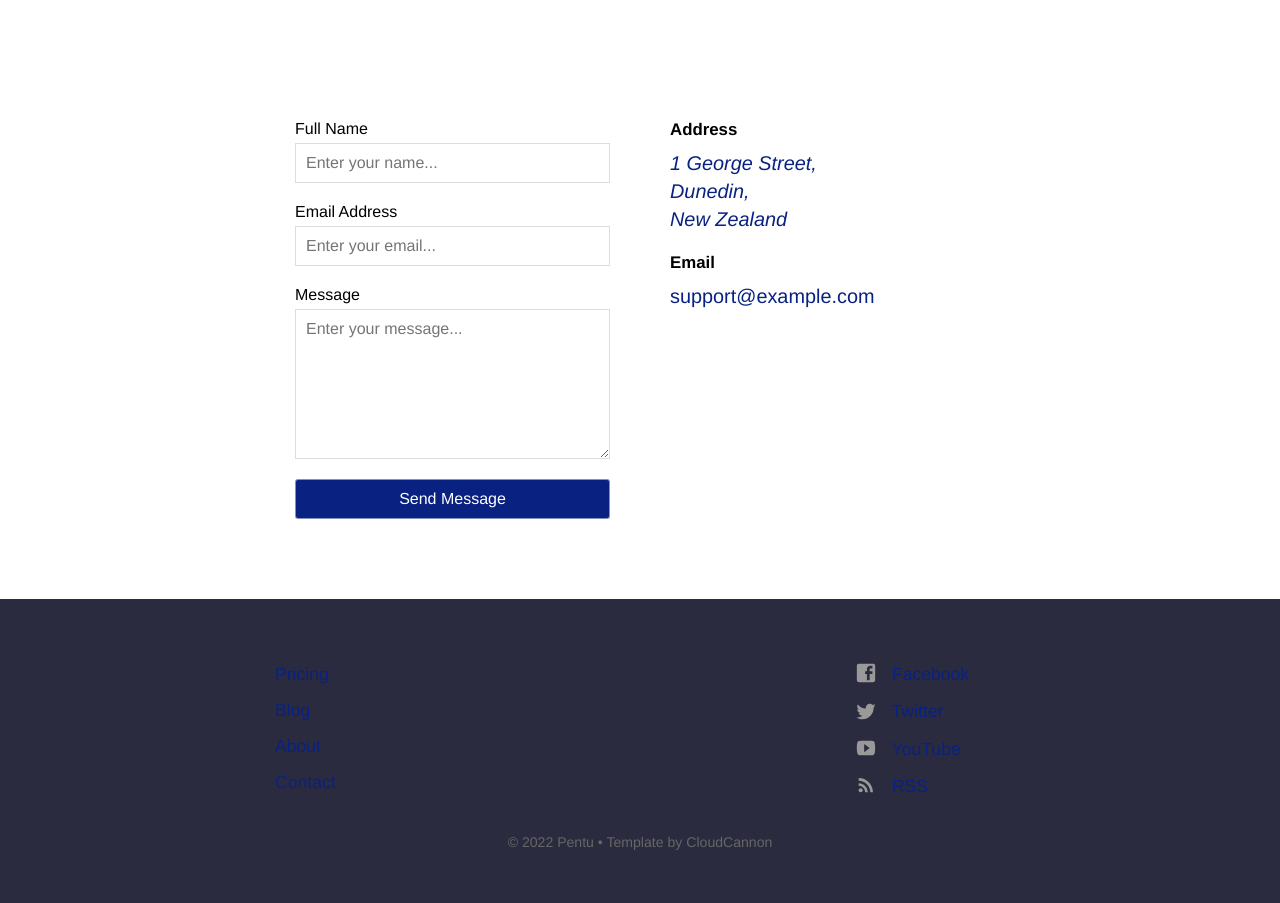
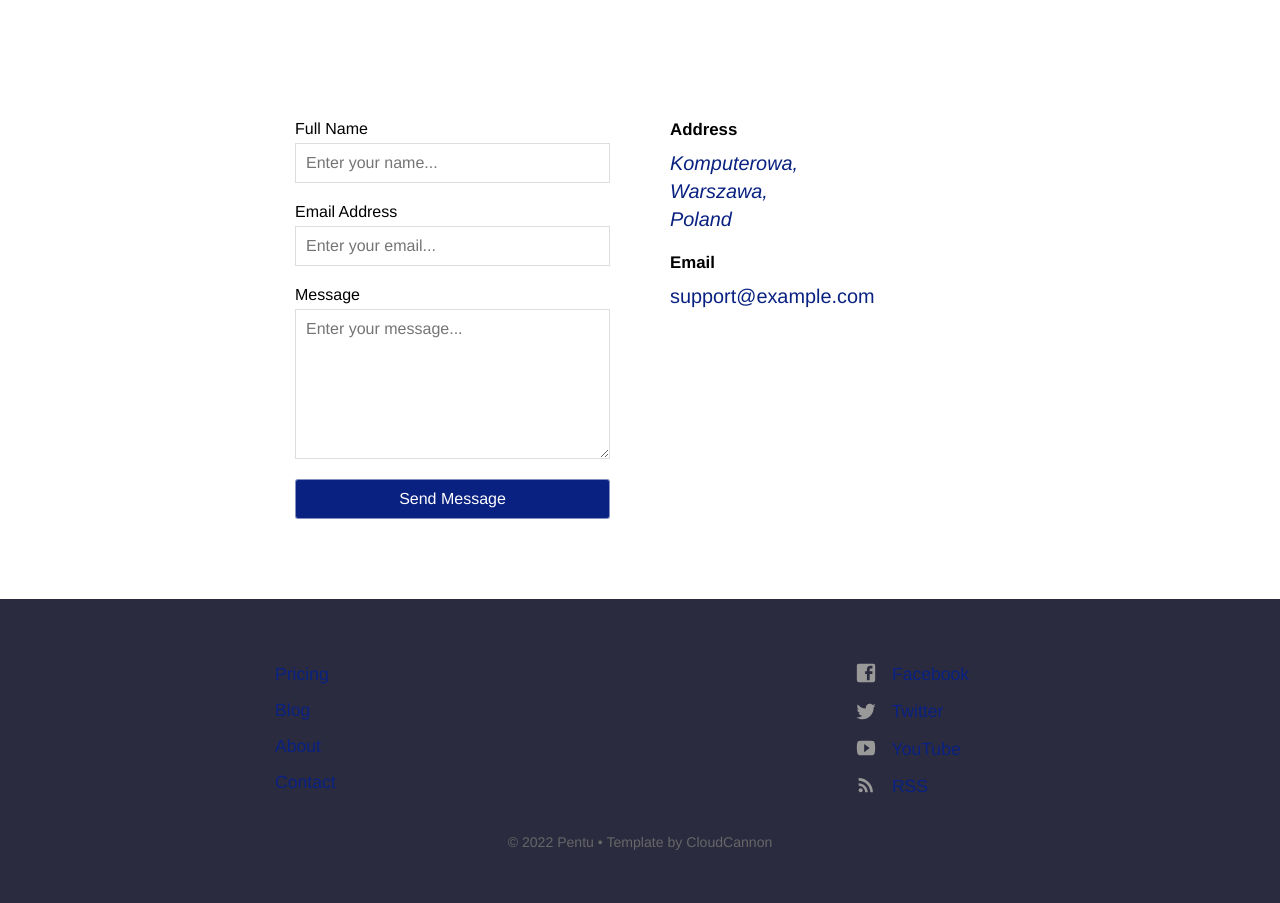
Before and after one commit to pentucybersec/pentucybersec.github.io, a Jekyll site: the page built from contact.html, in a window 1280 px wide. Shown: the part 775-1678 px from the top of the page. Built offline with Jekyll 4.4.1, drawn with Linux system fonts in a browser that asks for light colours.

```diff
--- a/contact.html
+++ b/contact.html
@@ -4,9 +4,9 @@ heading: Get in touch today
 description: We'd love to help you improve your sales.
 
 map:
-  latitude: -45.8787605
-  longitude: 170.5027976
-  address: "1 George Street, Dunedin, New Zealand"
+  latitude: 52.1743332
+  longitude: 20.9880313
+  address: "Komputerowa, Warszawa, Poland"
   zoom: 13
 ---
 <div class="map" id="map"></div>
```
